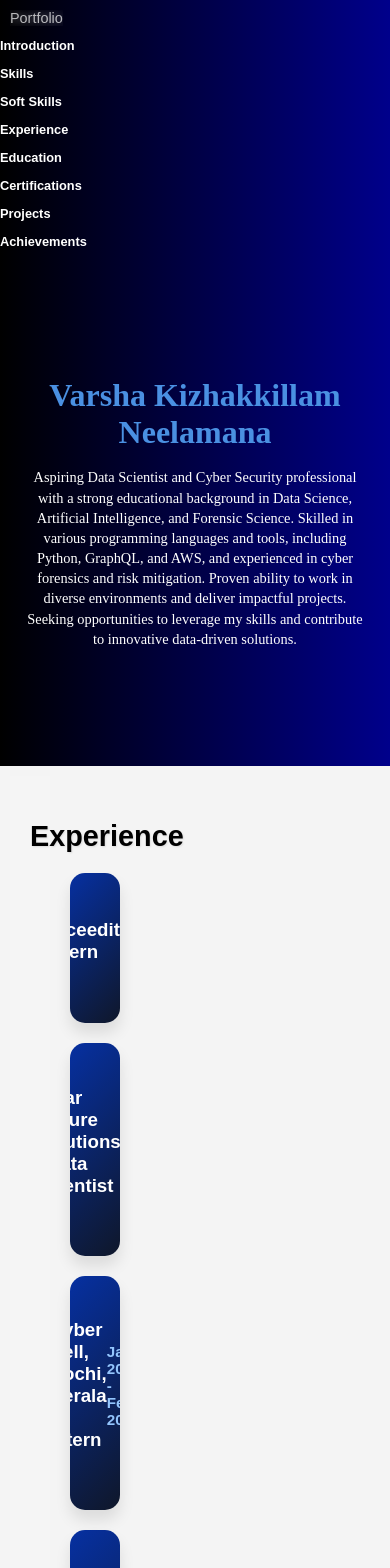
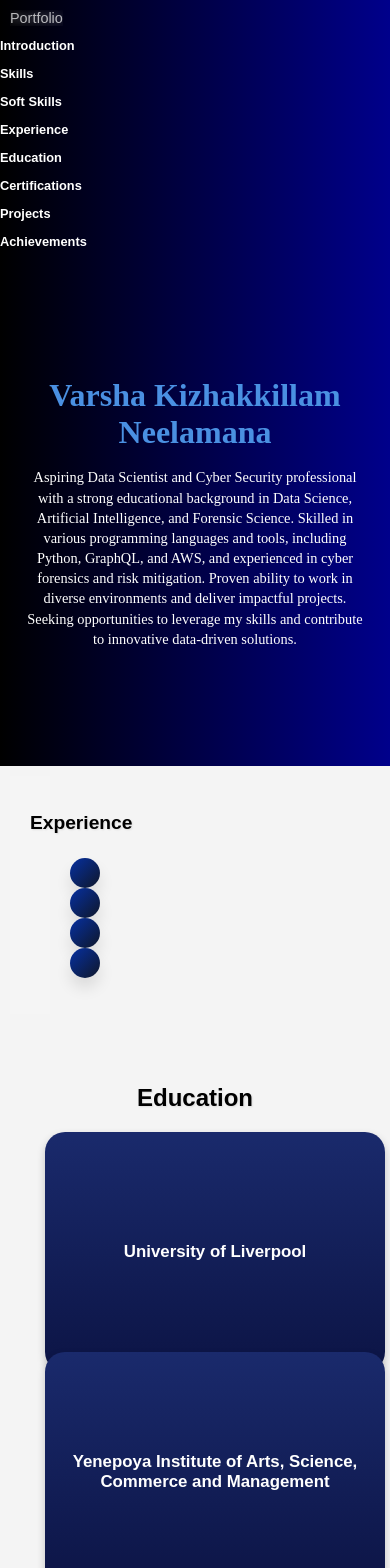
Before and after one commit to varshakn/real_portfolio, a React (Create React App) app: page / in a window 390 px wide. Shown: the top 1568 px of the page. Built offline with nearby package versions, Linux system fonts and the light colour scheme; a web font is replaced by a local one.

Commit message:
Update CSS files

```diff
--- a/src/components/Experience.css
+++ b/src/components/Experience.css
@@ -123,3 +123,43 @@
       text-align: center; /* Center the text for better readability */
     }
   }
+
+  /* Responsive adjustments for smaller screens */
+@media (max-width: 768px) {
+  .experience-section h2 {
+    font-size: 1.5rem; /* Scale down heading font size */
+  }
+
+  .experience-square {
+    padding: 20px; /* Adjust padding for smaller screens */
+    margin: 0 auto; /* Center the boxes */
+    width: 90%; /* Use 90% of the screen width on mobile */
+    aspect-ratio: 3 / 1; /* Define a rectangular aspect ratio */
+    font-size: 0.8rem; /* Match font size with project boxes */
+  }
+
+  .experience-details {
+    padding: 1.5rem; /* Adjust padding for experience details */
+    font-size: 0.85rem; /* Adjust font size for readability */
+  }
+}
+
+@media (max-width: 480px) {
+  .experience-section h2 {
+    font-size: 1.2rem; /* Scale down heading font size */
+    margin-bottom: 1.5rem; /* Space below heading */
+  }
+
+  .experience-square {
+    padding: 15px; /* Adjust padding for smaller screens */
+    width: 90%; /* Full width on very small screens */
+    height: auto; /* Allow height to adjust automatically */
+    margin: 0 auto; /* Center the boxes */
+    font-size: 0.75rem; /* Adjust font size to match project boxes */
+  }
+
+  .experience-details {
+    padding: 1rem; /* Adjust padding for experience details */
+    font-size: 0.8rem; /* Adjust font size for readability */
+  }
+}
```
